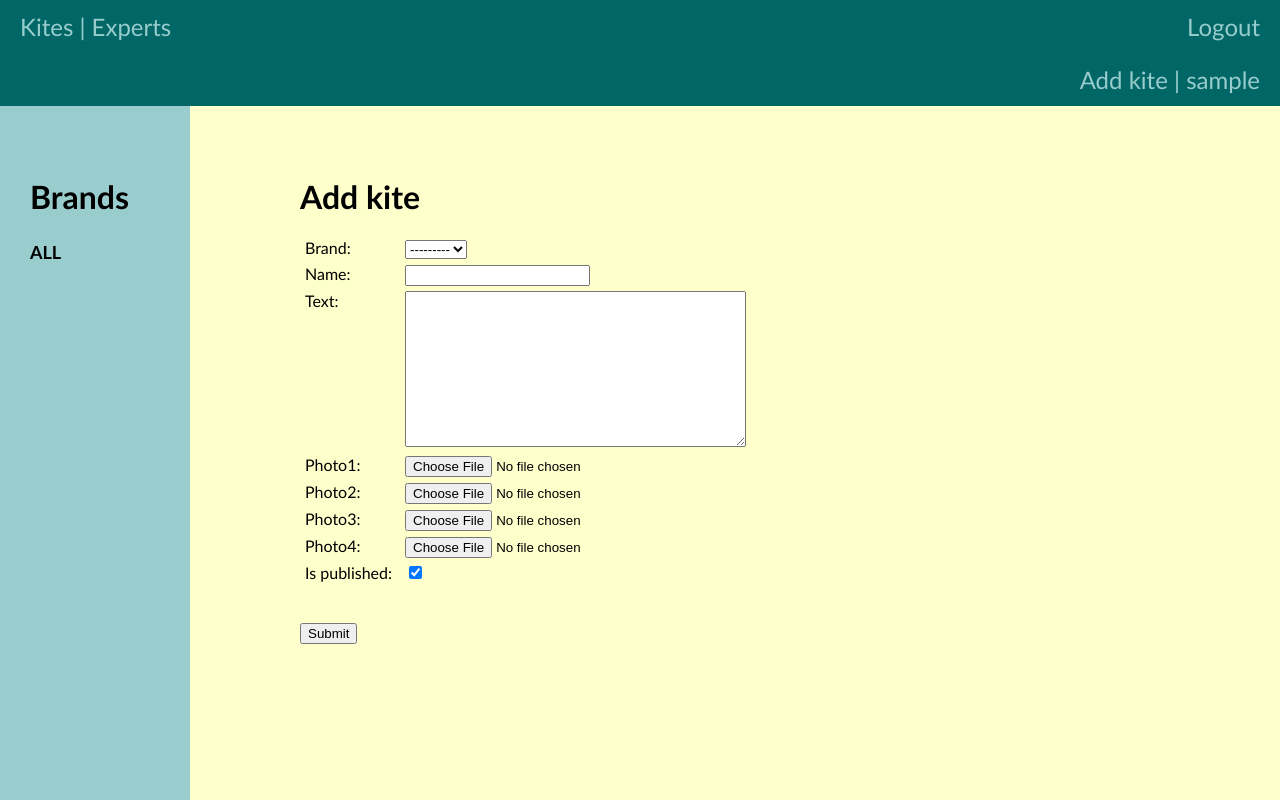
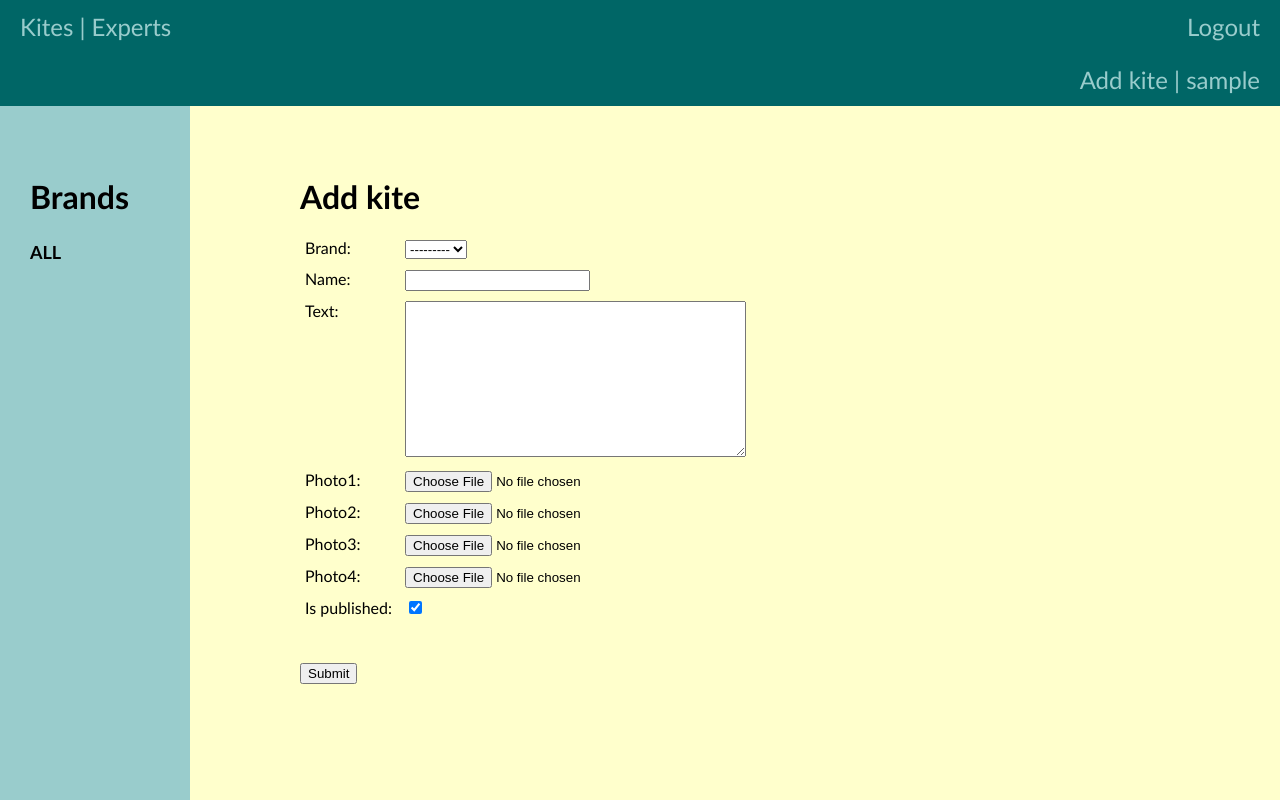
Before and after one commit to zion4dd/kite_expert, a Django app: page /kite/add/ in a window 1280 px wide. Run offline with Django 4.2, Linux system fonts and the light colour scheme; the visitor is signed in with stand-in values (Sample User, id 1); data that the repository does not hold is empty.

Commit message:
fix: template path (clearable_file_input); margin

```diff
--- a/kite_expert/kites/forms.py
+++ b/kite_expert/kites/forms.py
@@ -9,7 +9,7 @@ from kites import models
 
 
 class CustomClearableFileInput(ClearableFileInput):
-    template_name = 'overrides\clearable_file_input.html'
+    template_name = 'overrides/clearable_file_input.html'
 
 
 class UserRegisterForm(UserCreationForm):
--- a/kite_expert/kites/static/kites/css/styles.css
+++ b/kite_expert/kites/static/kites/css/styles.css
@@ -31,7 +31,7 @@ ul {
 
 .form-field {
     display: flex;
-    margin: 5px;
+    margin: 10px 5px;
     flex-wrap: wrap;
 }
 
```
